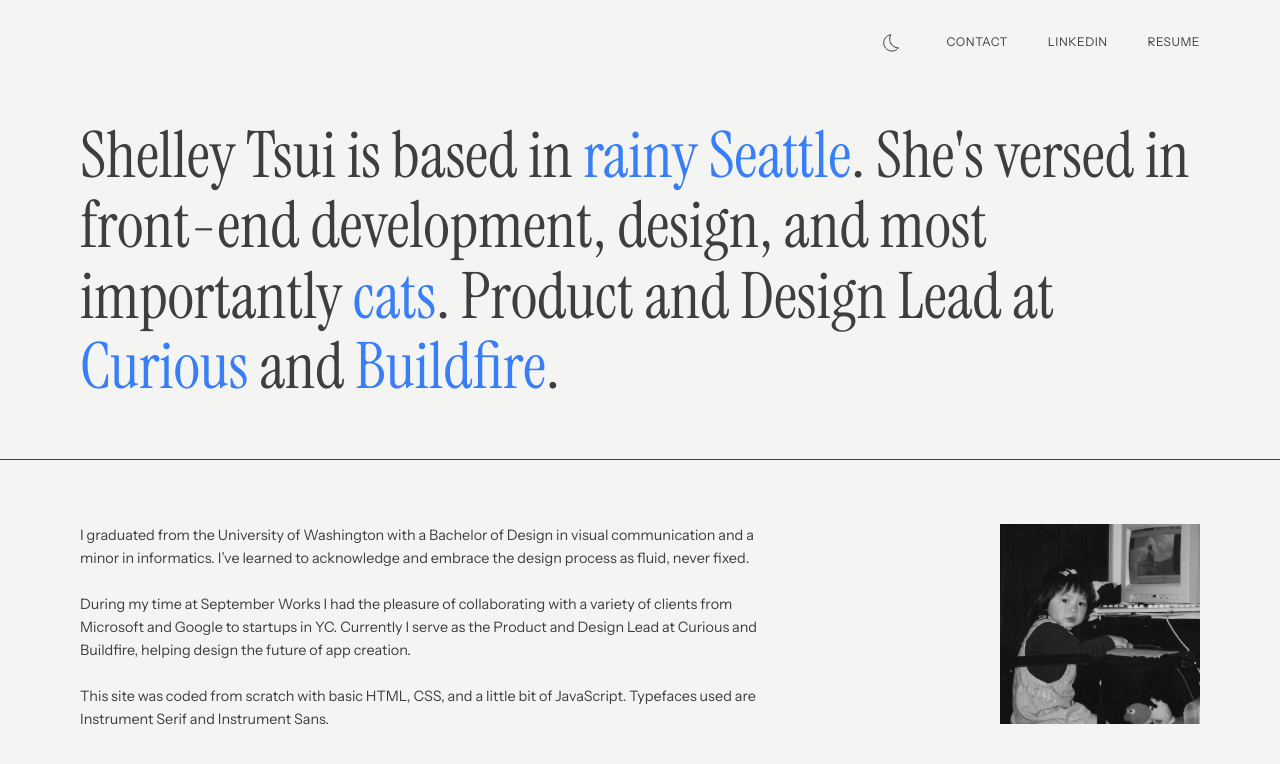
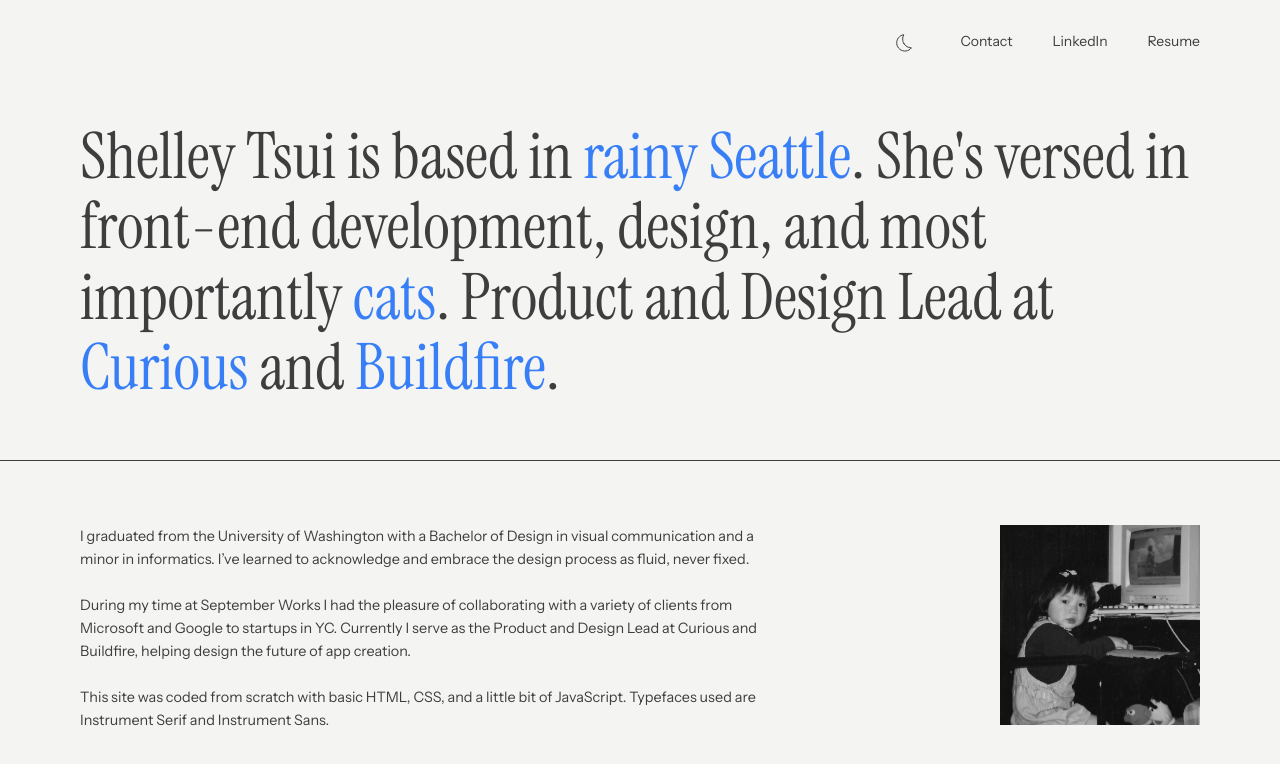
Before and after one commit to tsuishelley/portfolio, a website: page index.html in a window 1280 px wide. Drawn offline with Linux system fonts and the light colour scheme; a web font is replaced by a local one.

Commit message:
update nav

```diff
--- a/styles/stylesheet.css
+++ b/styles/stylesheet.css
@@ -168,12 +168,10 @@
     font-family: 'Instrument Sans', sans-serif;
     font-style: normal;
     font-weight: 400;
-    text-transform: uppercase;
-    letter-spacing: 0.5px;
     color: #3E3E3E;
     padding-bottom: 8px;
     text-decoration: none;
-    font-size: 12px;
+    font-size: 14px;
 }
 
 nav button {
@@ -209,6 +207,7 @@
 .right-nav {
     display: flex;
 }
+
 
 /* Typography */
 h1 {
```
Also changed, not shown: index.html (+1 -0 lines).
